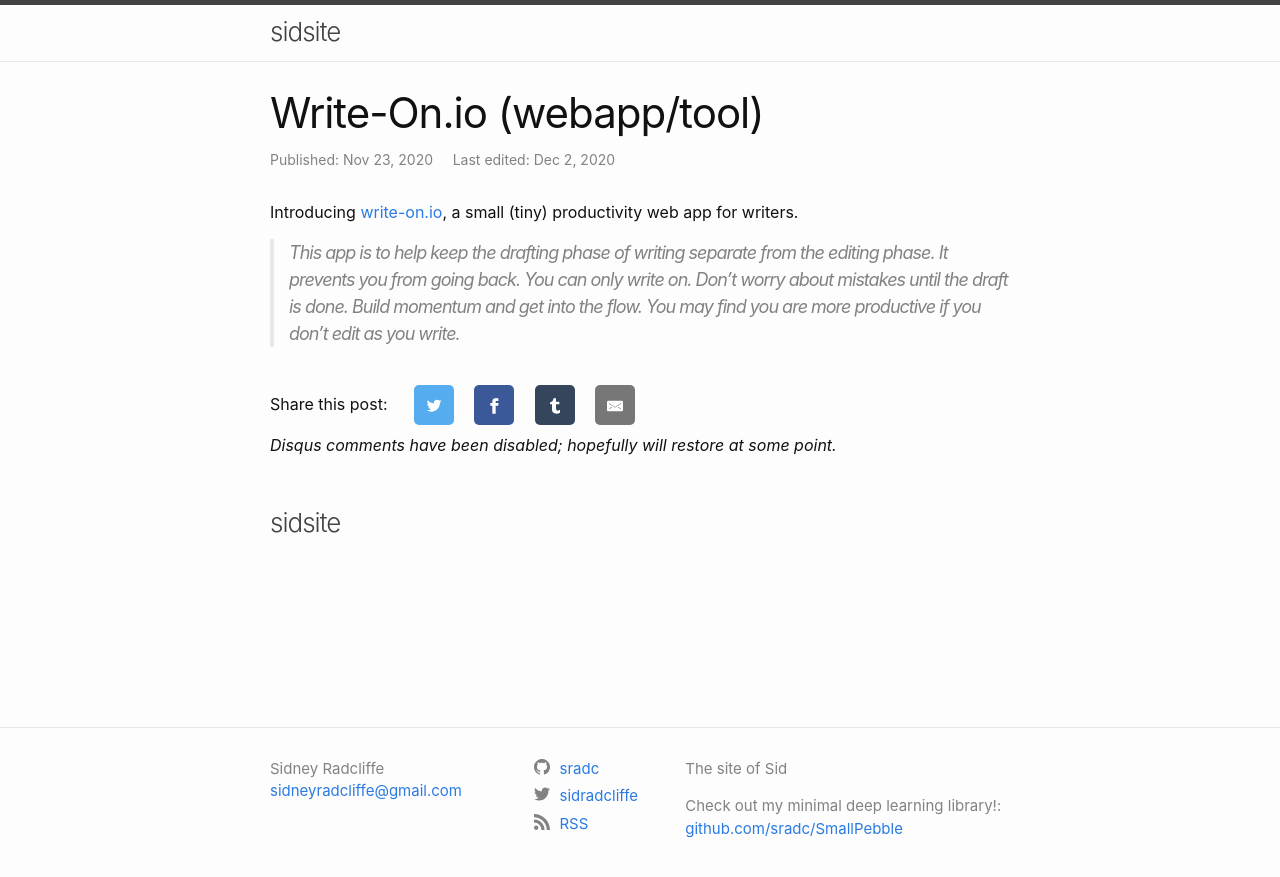
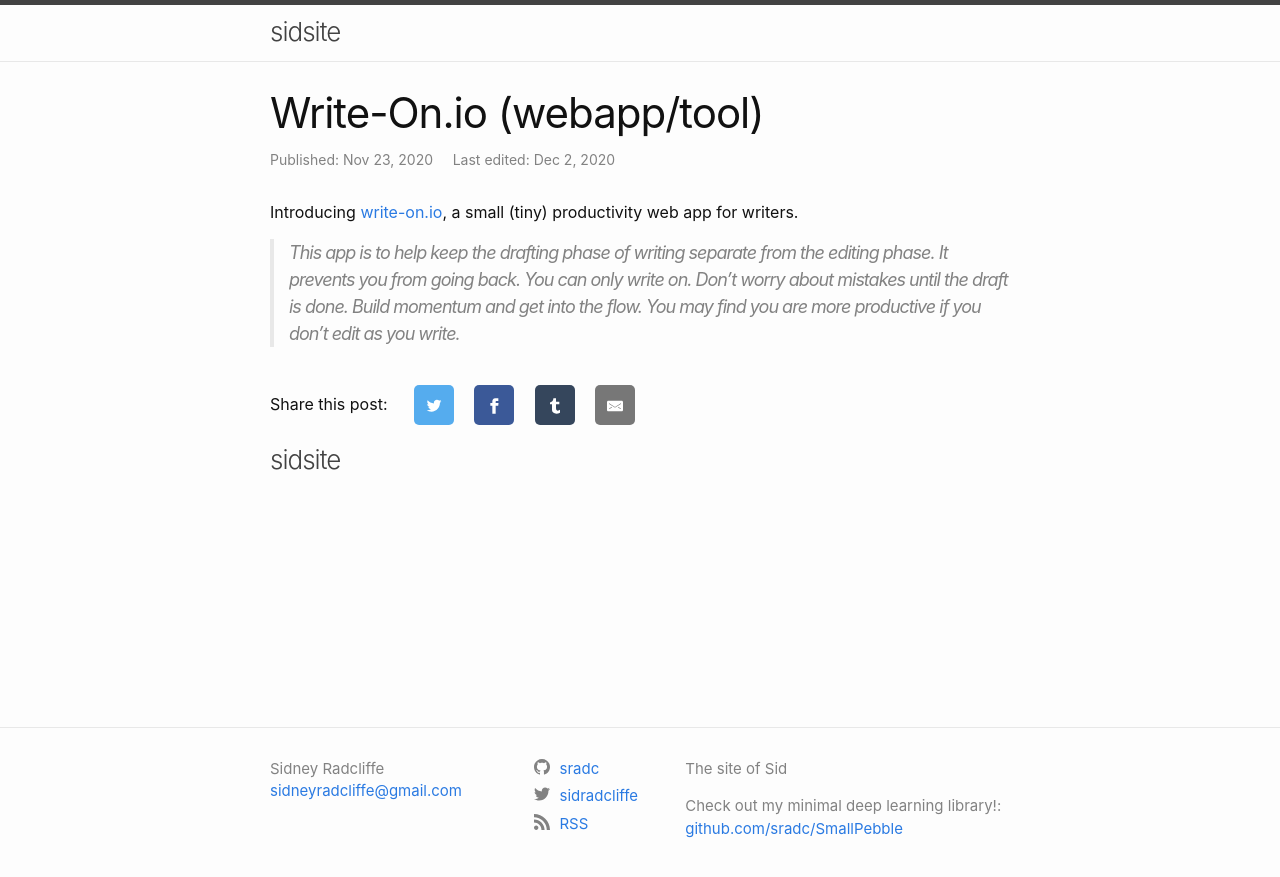
Before and after one commit to sradc/sradc.github.io, a Jekyll site: the page built from _posts/2020-11-23-write-on.md, in a window 1280 px wide. Shown: the top 877 px of the page. Built offline with Jekyll 4.4.1, drawn with Linux system fonts in a browser that asks for light colours.

Commit message:
removed line about comments

```diff
--- a/_layouts/post.html
+++ b/_layouts/post.html
@@ -29,7 +29,7 @@ layout: default
 
   {%- include share.html -%}
 
-  <p><em>Disqus comments have been disabled; hopefully will restore at some point.</em></p>
+  <!-- <p><em>Disqus comments have been disabled; hopefully will restore at some point.</em></p> -->
 
   <br>
 
```
